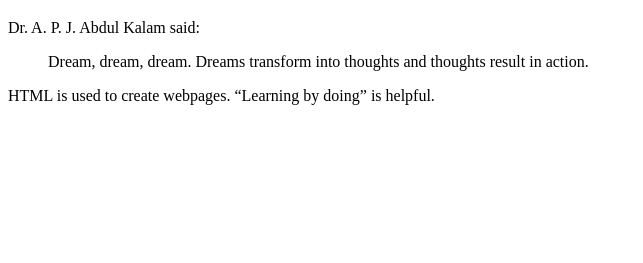
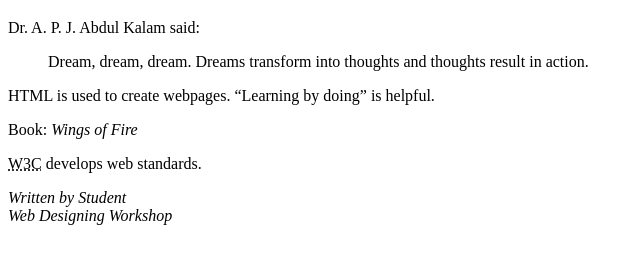
Before and after one commit to guptasaiyam11-stack/wdw0284, a plain HTML site: page WDW_ASSIGNMENT/Assignment 9/index.html in a window 1280 px wide. Shown: the part 61-324 px from the top of the page, without its empty margins (0-643 px from the left). Drawn offline with Linux system fonts and the light colour scheme.

Commit message:
Assignment 9 - Quotations Improved

```diff
--- a/WDW_ASSIGNMENT/Assignment 9/index.html
+++ b/WDW_ASSIGNMENT/Assignment 9/index.html
@@ -3,5 +3,6 @@
 <body><h1>Quotation and Citation Elements</h1>
 <p>Dr. A. P. J. Abdul Kalam said:</p><blockquote cite="https://www.presidentofindia.gov.in/"><p>Dream, dream, dream. Dreams transform into thoughts and thoughts result in action.</p></blockquote>
 <p>HTML is used to create webpages. <q>Learning by doing</q> is helpful.</p>
-
+<p>Book: <cite>Wings of Fire</cite></p><p><abbr title="World Wide Web Consortium">W3C</abbr> develops web standards.</p>
+<address>Written by Student<br>Web Designing Workshop</address>
 </body></html>
```
